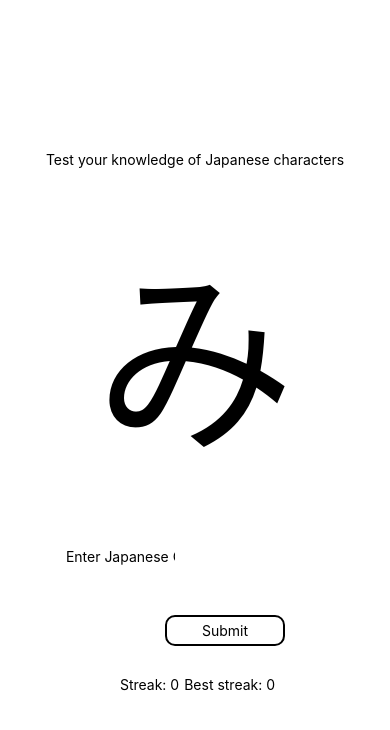
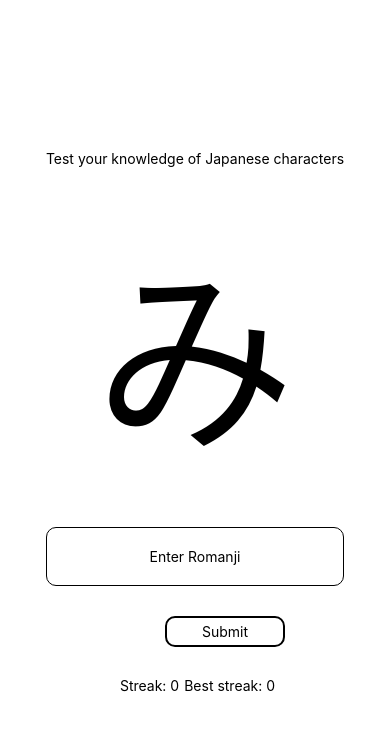
Before and after one commit to thejamesgore/react-native-projects, a React Native app in the folder 03-Learning-App/: screen / in a window 390 px wide. Shown: the top 730 px of the page. Built offline with nearby package versions, Linux system fonts and the light colour scheme.

Commit message:
added styling

```diff
--- a/03-Learning-App/App.js
+++ b/03-Learning-App/App.js
@@ -53,12 +53,14 @@ export default function App() {
             {hiragana[currentCharacter].hiragana}
           </Text>
         </View>
-        <TextInput
-          placeholder="Enter Japanese Character"
-          onChangeText={(text) => setInput(text)}
-          required
-          style={styles.input}
-        />
+        <View style={styles.inputContainer}>
+          <TextInput
+            placeholder="Enter Romanji"
+            onChangeText={(text) => setInput(text)}
+            required
+            style={styles.input}
+          />
+        </View>
       </View>
       <TouchableOpacity style={styles.buttonOutline} onPress={handleSubmit}>
         <View style={styles.button}>
@@ -81,14 +83,16 @@ const styles = StyleSheet.create({
     justifyContent: 'center',
   },
   input: {
-    backgroundColor: 'white',
-    width: '50%',
+    // backgroundColor: 'blue',
+    width: '100%',
     padding: 20,
-    borderRadius: 5,
-    borderColor: 'black',
-
     alignContent: 'center',
     textAlign: 'center',
+  },
+  inputContainer: {
+    borderColor: 'black',
+    borderWidth: 1,
+    borderRadius: 10,
   },
   characterContainer: {
     margin: 20,
@@ -104,8 +108,6 @@ const styles = StyleSheet.create({
   },
   button: {
     margin: 30,
-    display: 'flex',
-    alignContent: 'center',
     width: '100%',
     borderRadius: 10,
     alignItems: 'center',
```
